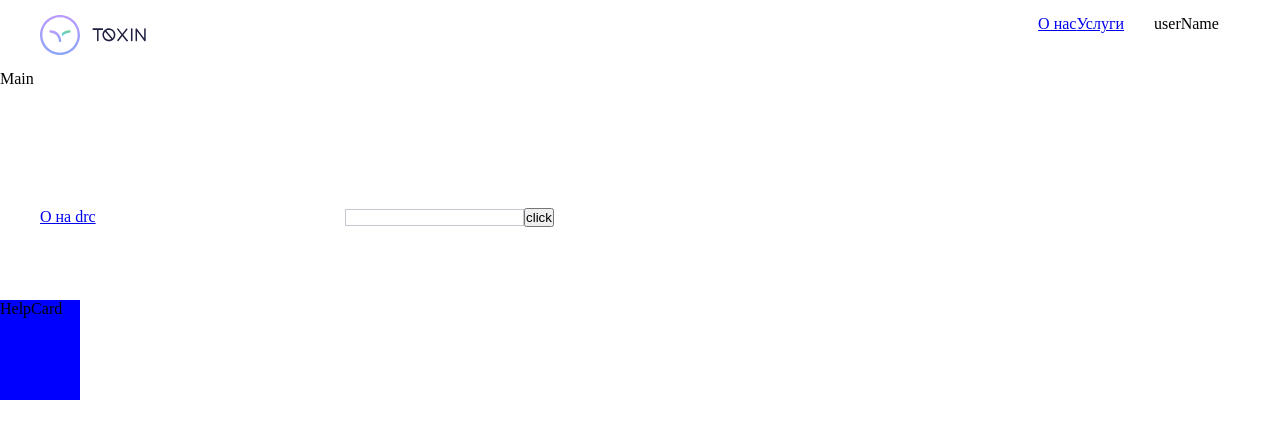
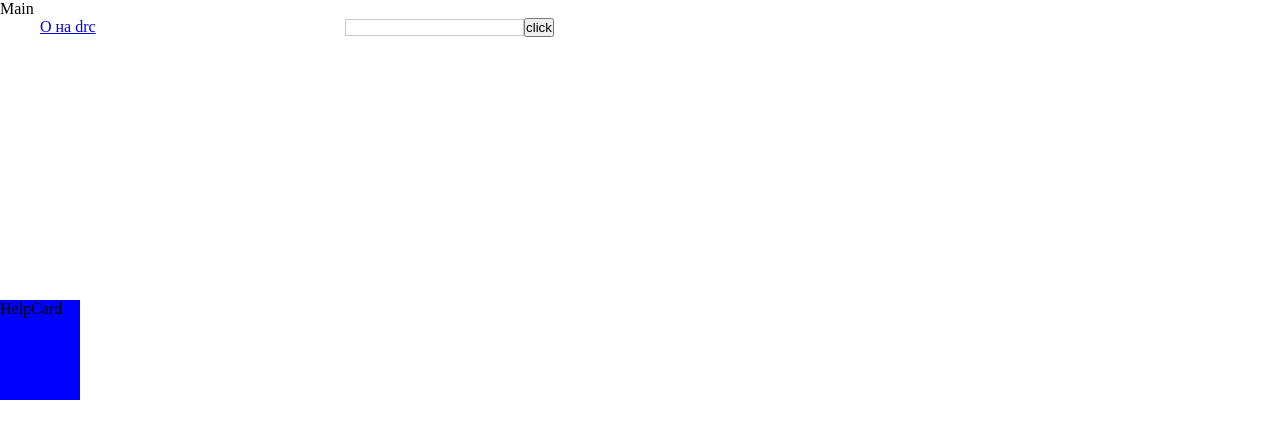
Before and after one commit to ViktorZubtsov/Hotel, a React (Create React App) app: page / in a window 1280 px wide. Shown: the top 438 px of the page. Built offline with nearby package versions, Linux system fonts and the light colour scheme.

Commit message:
add scss

```diff
--- a/src/Layouts/Default/index.tsx
+++ b/src/Layouts/Default/index.tsx
@@ -1,13 +1,29 @@
-import React from "react";
 import { Outlet } from "react-router-dom";
-import Header from "../../component/Header/Header";
 import Footer from "../../component/Footer/Footer";
+import {Theme} from "../../common/context/Theme";
+import {useState} from "react";
+Theme.displayName = 'Theme';
 const Default = () => {
+  // @ts-ignore
+
+  const toggleTheme = () => {
+    return setState((prevState)=>{
+      return {...prevState, ...{
+        bg: (prevState.bg === 'black')? 'blue' : 'black'
+      }}
+    }  )
+  }
+  const [state, setState] = useState({
+    bg: 'black',
+    toggle: toggleTheme
+  })
   return(
       <>
-        <Header/>
+
+        <Theme.Provider value={state}>
           <Outlet/>
-        <Footer/>
+          <Footer/>
+        </Theme.Provider>
       </>
   )
 }
--- /dev/null
+++ b/src/common/context/Theme.tsx
@@ -0,0 +1,6 @@
+import React from "react";
+
+export const Theme = React.createContext({
+  bg: '',
+  toggle: ()=>{}
+})
--- a/src/component/Footer/Footer.tsx
+++ b/src/component/Footer/Footer.tsx
@@ -1,6 +1,7 @@
 import "./footer.scss"
 import Menu from "../Menu/Menu";
-import {useRef} from "react";
+import {useContext, useRef} from "react";
+import {Theme} from "../../common/context/Theme";
 
 const Footer = () => {
   const links = [
@@ -15,9 +16,12 @@ const Footer = () => {
     // @ts-ignore
     console.log(inputValue.current.value)
   }
+  const theme = useContext(Theme)
   const inputValue = useRef(null);
   return(
-      <footer className="footer">
+      <footer className={theme.bg} onClick={()=> {
+        theme.toggle()
+      }}>
         <div className="container footer__content">
             <Menu
                 links={links}
```
